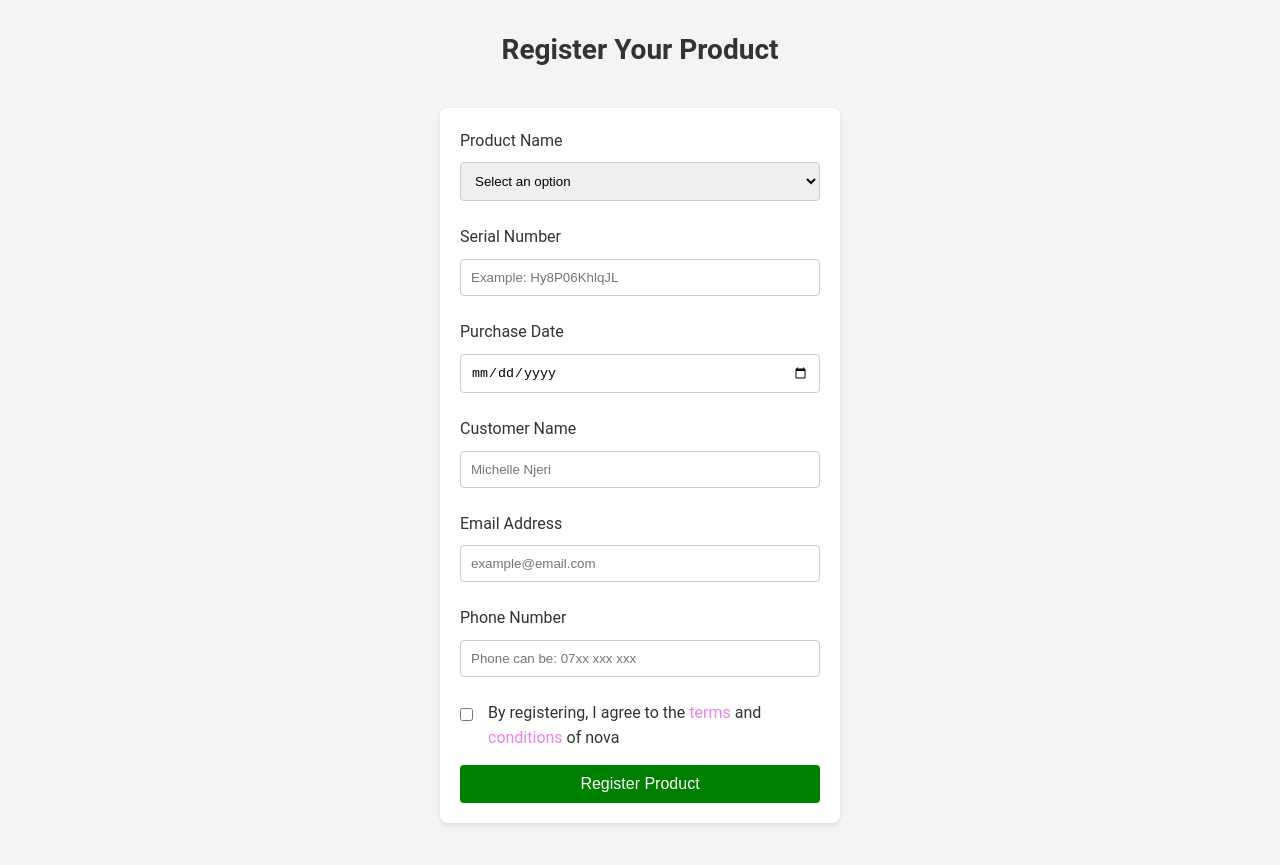
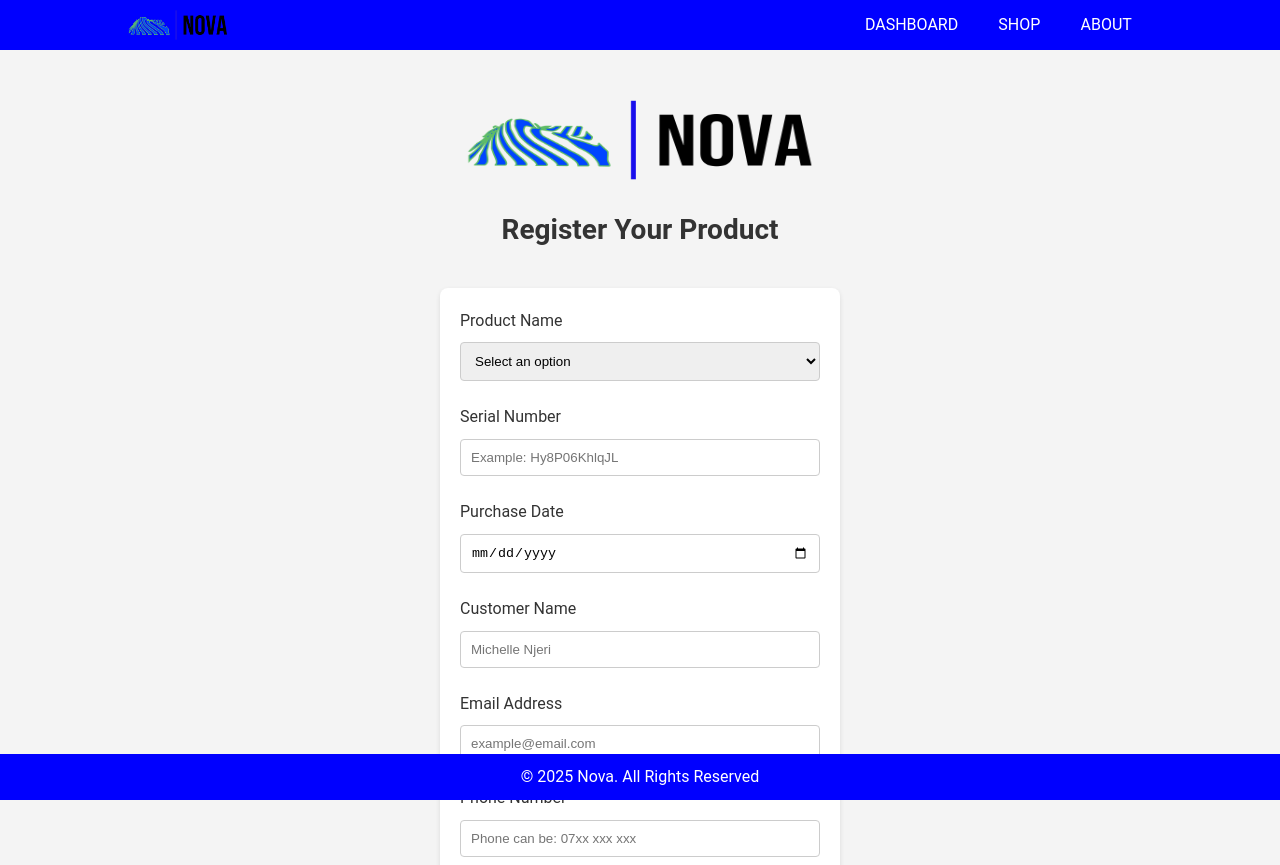
Before and after one commit to kc-clintone/e_com, a plain HTML site: page index.html in a window 1280 px wide. Shown: the top 865 px of the page. Drawn offline with Linux system fonts and the light colour scheme.

Commit message:
updated the ui

```diff
--- a/index.html
+++ b/index.html
@@ -3,11 +3,30 @@
 <head>
   <meta charset="UTF-8">
   <meta name="viewport" content="width=device-width, initial-scale=1.0">
-  <title>Product Registration</title>
+  <title>Nova product registration</title>
   <link rel="stylesheet" href="style.css">
 </head>
 <body>
+   <header class="navbar">
+    <nav>
+      <div class="logo">
+        <img src="assets/logo.png" alt="brand" />
+      </div>
+      <ul class="menu">
+        <li><a href="#">dashboard</a></li>
+        <li><a href="#">shop</a></li>
+        <li><a href="#">about</a></li>
+      </ul>
+      <div class="mobile-menu">
+        <img src="assets/menu.png" alt="menu" />
+      </div>
+    </nav>
+   </header>
+  <main>
   <div class="container">
+    <div class="hero">
+      <img src="assets/logo.png" alt="brand" />
+    </div>
     <h1>Register Your Product</h1>
     <form id="productForm">
      <div class="cont">
@@ -121,7 +140,11 @@
         <p id="successMessage" class="success-message"></p>
       </div>
   </div>
+  </main>
 
   <script src="script.js"></script>
+<footer>
+  <p>&copy; 2025 Nova. All Rights Reserved</p>
+</footer>
 </body>
 </html>
--- a/style.css
+++ b/style.css
@@ -13,6 +13,77 @@ h1 {
   font-size: 2.8rem;
   margin: 28px 0 15px 0;
   color: #333;
+}
+
+ul, li {
+  list-style: none;
+}
+
+.mobile-menu {
+  display: none;
+}
+
+.mobile-menu img {
+  width: 100%;
+  height: 100%;
+  object-fit: cover;
+  object-position: center;
+}
+
+.logo {
+  width: 100px;
+  height: 30px;
+}
+
+.logo img {
+  width: 100%;
+  height: 100%;
+  object-fit: cover;
+  object-position: center;
+}
+
+.hero {
+  width: 350px;
+  height: 80px;
+  margin: 5rem 0 auto;
+}
+
+.hero img {
+  width: 100%;
+  height: 100%;
+}
+
+.navbar {
+  background-color: blue;
+  color: #fff;
+  padding: 10px 0;
+  text-align: center;
+  width: 100%;
+  height: auto;
+}
+
+nav {
+  display: flex;
+  width: 80%;
+  margin: 0 auto;
+  max-width: 1100px;
+  justify-content: space-between;
+  align-items: center;
+}
+
+.menu {
+  display: flex;
+  width: 30%;
+  justify-content: space-around;
+  align-items: center;
+}
+
+.menu li a{
+  text-decoration: none;
+  color: #fff;
+  font-size: 1.6rem;
+  text-transform: uppercase;
+
 }
 
 body{
@@ -69,7 +140,7 @@ label {
 
 button {
   padding: 10px 20px;
-  background-color: green;
+  background-color: blue;
   color: #fff;
   border: none;
   border-radius: 4px;
@@ -122,5 +193,29 @@ placeholder {
   }
   form {
     width: 100%;
+    margin-bottom: 20px;
+  }
+  .mobile-menu {
+    display: flex;
+    justify-content: center;
+    align-items: center;
+    width: 30px;
+    height: 30px;
+  }
+  .menu {
+    display: none;
+  }
+  .mobile-menu {
+    display: block;
   }
 }
+
+footer {
+  background-color: blue;
+  color: #fff;
+  text-align: center;
+  padding: 10px 0;
+  position: fixed;
+  bottom: 0;
+  width: 100%;
+}
```
Also changed, not shown: assets/logo.png (added), assets/menu.png (added).
